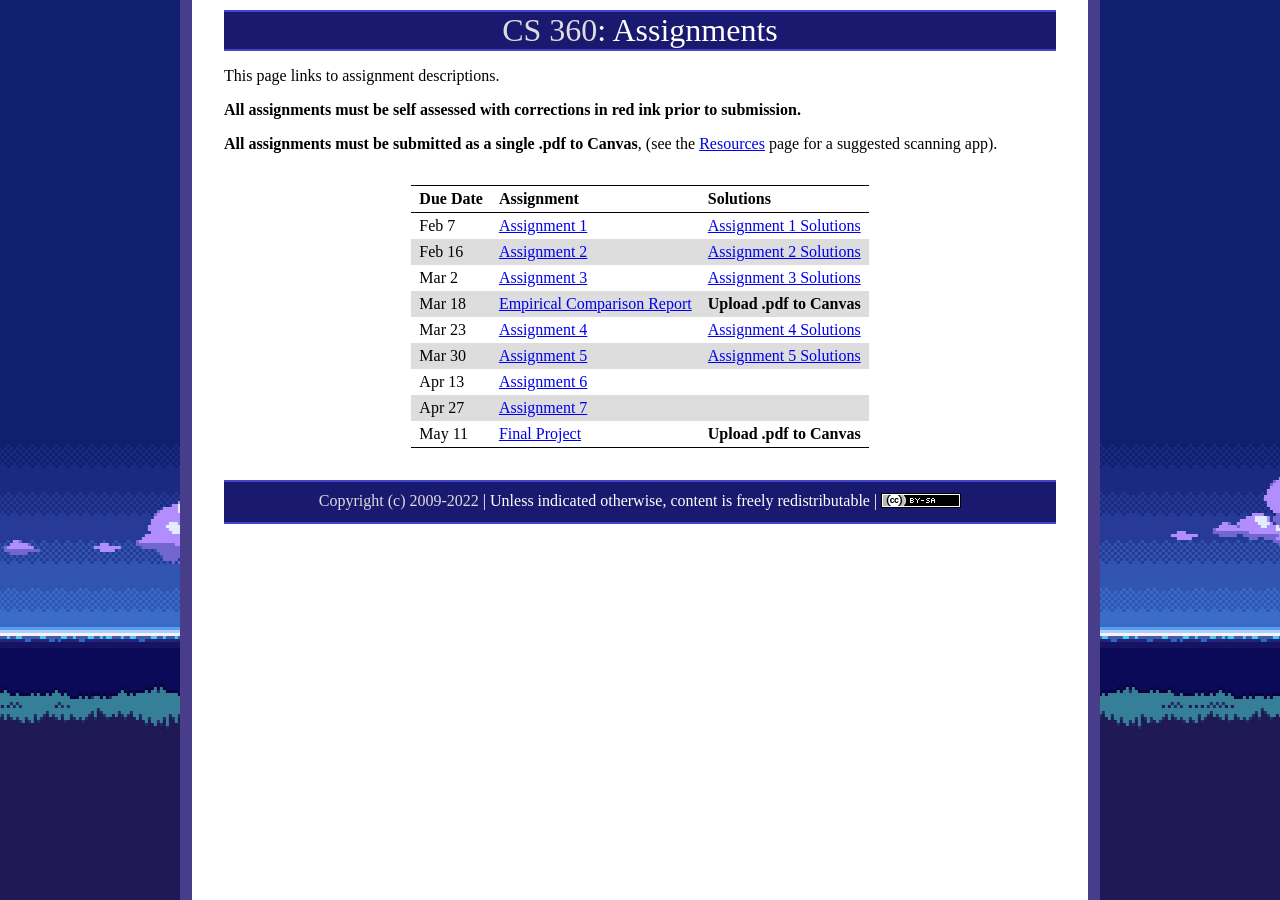
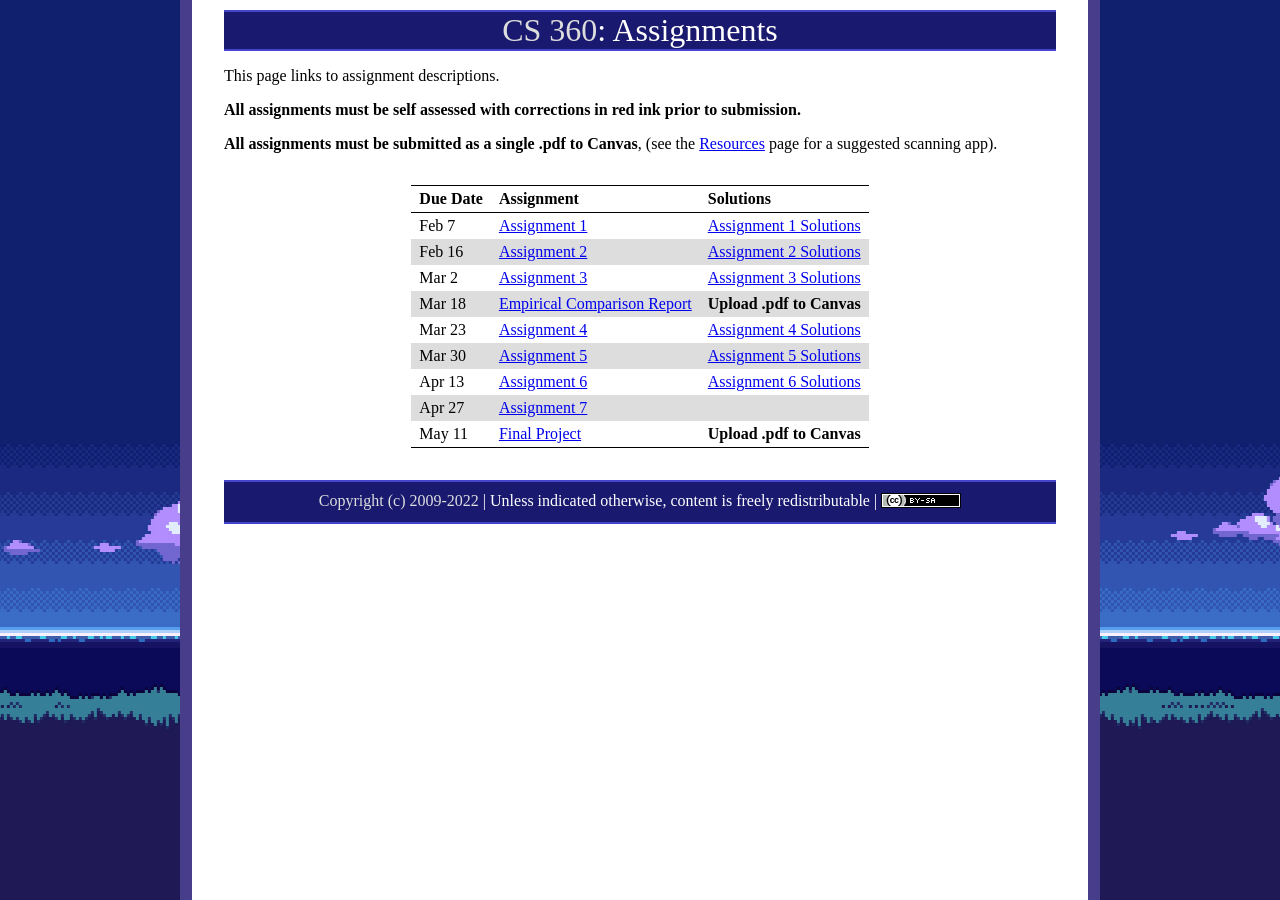
Before and after one commit to ycpcs/cs360-spring2022, a Jekyll site: the page built from assign/index.md, in a window 1280 px wide. Built offline with Jekyll 4.4.1, drawn with Linux system fonts in a browser that asks for light colours.

Commit message:
add assign 6 sol
add assign 6 sol

```diff
--- a/assign/index.md
+++ b/assign/index.md
@@ -17,6 +17,6 @@
 > Mar 18   | [Empirical Comparison Report](../assign/emp_comp.html)   | **Upload .pdf to Canvas** |
 > Mar 23   | [Assignment 4](../assign/assign04.html)                  | [Assignment 4 Solutions](../assign/sol/assign04sol.pdf) |
 > Mar 30   | [Assignment 5](../assign/assign05.html)                  | [Assignment 5 Solutions](../assign/sol/assign05sol.pdf) |
-> Apr 13   | [Assignment 6](../assign/assign06.html)                  |  |
+> Apr 13   | [Assignment 6](../assign/assign06.html)                  | [Assignment 6 Solutions](../assign/sol/assign06sol.pdf) |
 > Apr 27   | [Assignment 7](../assign/assign07.html)                  |  |
 > May 11   | [Final Project](../assign/finalproj.html)                | **Upload .pdf to Canvas** |
```
Also changed, not shown: 2 other files.
